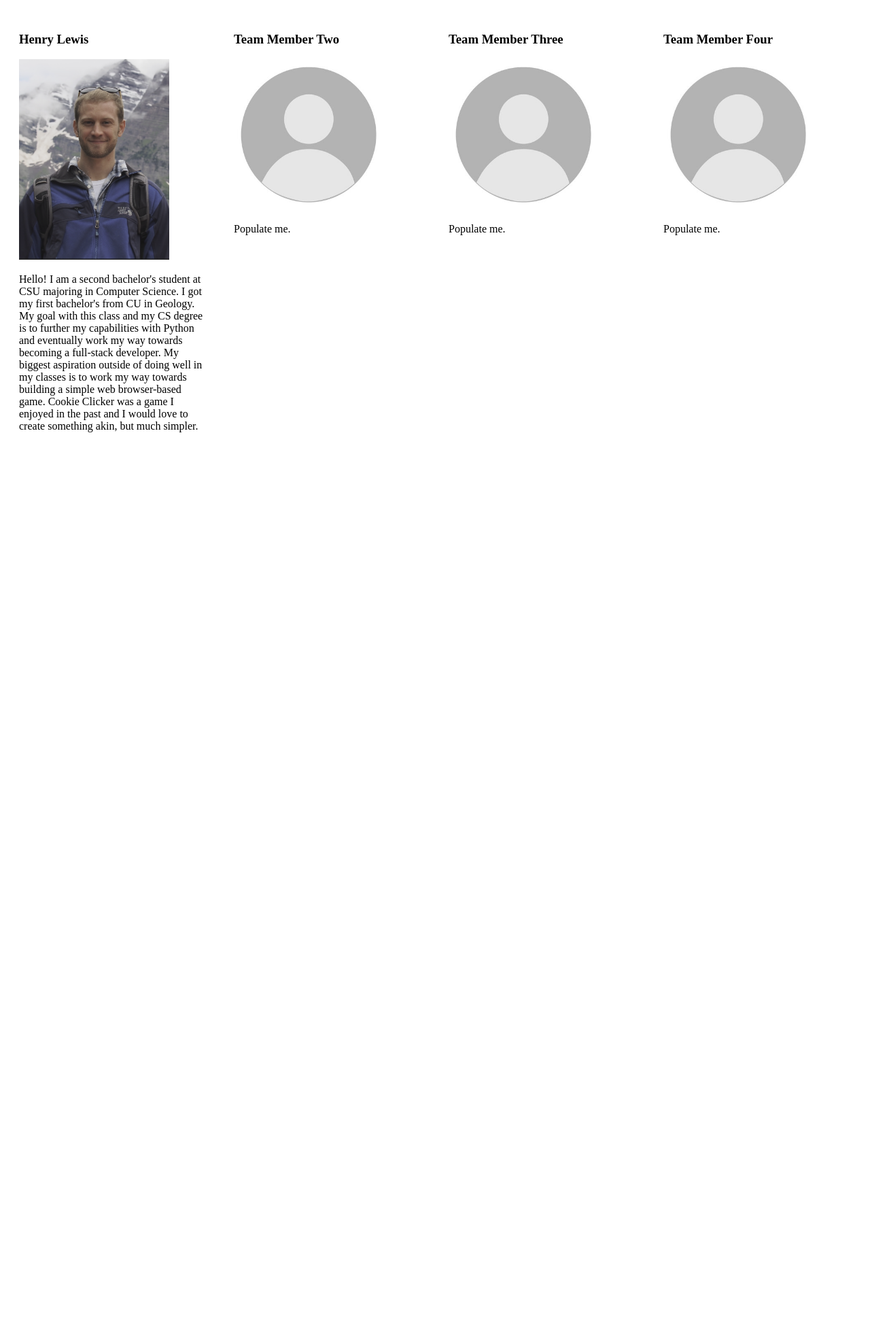
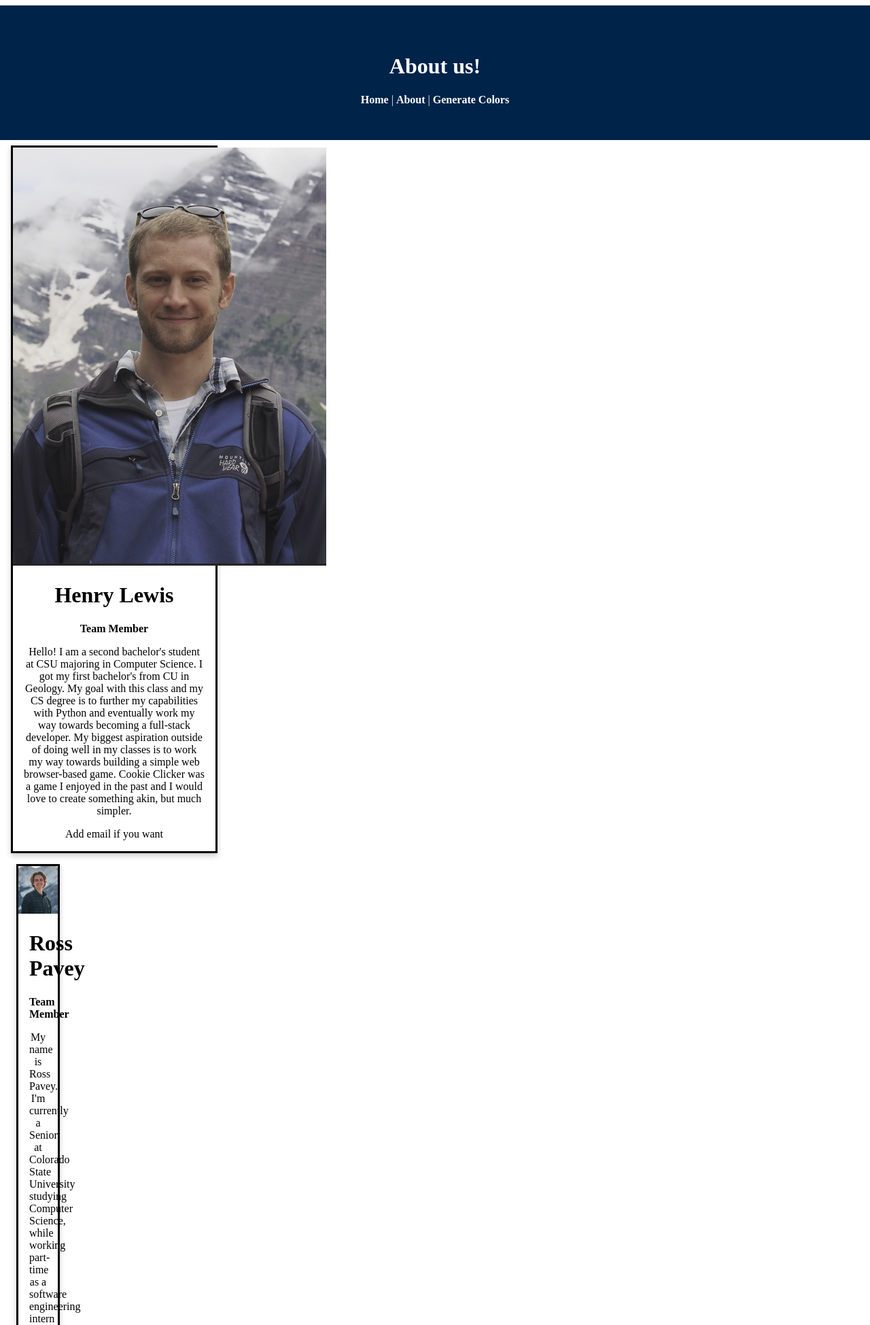
Before and after one commit to Lewi0027/t9, a PHP site: page /about.php in a window 1280 px wide. Shown: the top 1949 px of the page at 68% size. Before the commit the page ends 636 px from the top, so only its background shows below. Run offline with PHP 8.4, Linux system fonts and the light colour scheme.

Commit message:
add Ross bio & style changes

```diff
--- a/t9/about.php
+++ b/t9/about.php
@@ -6,27 +6,52 @@
     <link rel="stylesheet" href="style.css">
     <title>t9 About Us</title>
 </head>
-<div class="container">
-    <div id="henryLewisBody" class="body">
-        <h3>Henry Lewis</h3>
-        <p><img id="henryLewisImg" src="content/hlewis_team_image.png" alt="HenryLewisPic"></p>
-        <p>Hello! I am a second bachelor's student at CSU majoring in Computer Science. I got my first bachelor's from CU in Geology. My goal with this class and my CS degree is to further my capabilities with Python and eventually work my way towards becoming a full-stack developer. My biggest aspiration outside of doing well in my classes is to work my way towards building a simple web browser-based game. Cookie Clicker was a game I enjoyed in the past and I would love to create something akin, but much simpler.</p>
+<body>
+    <div class="top-banner">
+    <h1>About us!</h1>
+    <?php include 'navbar.php' ?>
     </div>
-    <div id="teamMemberTwoBody" class="body">
-        <h3>Team Member Two</h3>
-        <p><img id="teamMemberTwoImg" src="content/default_img.jpg" alt="TeamMemberTwoPic"></p>
-        <p>Populate me.</p>
-    </div>
-    <div id="teamMemberThreeBody" class="body">
-        <h3>Team Member Three</h3>
-        <p><img id="teamMemberThreeImg" src="content/default_img.jpg" alt="TeamMemberThreePic"></p>
-        <p>Populate me.</p>
-    </div>
-    <div id="teamMemberFourBody" class="body">
-        <h3>Team Member Four</h3>
-        <p><img id="teamMemberFourImg" src="content/default_img.jpg" alt="TeamMemberFourPic"></p>
-        <p>Populate me.</p>
-    </div>
-</div>
-
+        <div class="row">
+            <div class="column">
+                <div class="card">
+                <img id="henryLewisImg" src="content/hlewis_team_image.png" alt="HenryLewisPic">
+                <div class="container">
+                    <h1>Henry Lewis</h1>
+                    <p class="title"><b>Team Member</b></p>
+                    <p>Hello! I am a second bachelor's student at CSU majoring in Computer Science. I got my first bachelor's from CU in Geology. My goal with this class and my CS degree is to further my capabilities with Python and eventually work my way towards becoming a full-stack developer. My biggest aspiration outside of doing well in my classes is to work my way towards building a simple web browser-based game. Cookie Clicker was a game I enjoyed in the past and I would love to create something akin, but much simpler.</p>
+                    <p>Add email if you want</p>
+                </div>
+            </div>
+            <div class="column">
+                <div class="card">
+                <img src="./content/RossPavey_Headshot.jpg" alt="Ross Pavey" style="width: 100%;">
+                <div class="container">
+                    <h1>Ross Pavey</h1>
+                    <p class="title"><b>Team Member</b></p>
+                    <p>My name is Ross Pavey. I'm currently a Senior at Colorado State University studying Computer Science, while working part-time as a software engineering intern at HP. I love spending time outdoors, making music, and playing video games!</p>
+                    <p>Ross.Pavey@colostate.edu</p>
+                </div>
+            </div>
+            <div class="column">
+                <div class="card">
+                <img src="./something" alt="Student Name" style="width: 100%;">
+                <div class="container">
+                    <h1>Student Name</h1>
+                    <p class="title"><b>Team Member</b></p>
+                    <p>Short bio</p>
+                    <p>email</p>
+                </div>
+            </div>
+            <div class="column">
+                <div class="card">
+                <img src="./something" alt="Student Name" style="width: 100%;">
+                <div class="container">
+                    <h1>Student Name</h1>
+                    <p class="title"><b>Team Member</b></p>
+                    <p>Short bio</p>
+                    <p>email</p>
+                </div>
+            </div>
+        </div>
+    </body>
 </html>
--- /dev/null
+++ b/t9/navbar.php
@@ -0,0 +1,5 @@
+<nav>
+    <a href="./index.php">Home</a> |
+    <a href="./about.php">About</a> |
+    <a href="./CCG.php">Generate Colors</a>
+</nav>
--- a/t9/style.css
+++ b/t9/style.css
@@ -1,17 +1,62 @@
 body {
-    text-align: left;
+    text-align: center;
+    margin-left: auto;
+    margin-right: auto;
+    border: 1px 1px 1px 1px black;
+    background-color: white;
 }
 
-img {
-    max-width: 80%;
+#wrapper {
+    background-color: #0A1828;
+    color: white;
+}
+
+a {
+    text-decoration: none;
+    color: white;
+    font-weight: bold;
+}
+
+a:hover {
+    background-color: #957C3D;
+}
+
+a:visited {
+    color: #957C3D;
+}
+
+header {
+    background-color: #178582;
+    color:white;
+}
+
+.top-banner {
+    padding: 50px;
+    text-align: center;
+    background-color: #002349;
+    color: white;
+}
+
+.column {
+    float: left;
+    width: 25%;
+    margin-bottom: 16px;
+    padding: 0 8px;
+}
+
+.card {
+box-shadow: 0 4px 8px 0 rgba(0, 0, 0, 0.2);
+margin: 8px;
+background-color: white;
+border: 3px solid black;
 }
 
 .container {
-    display: flex;
+padding: 0 16px;
 }
 
-.body {
-    flex: 1;
-    margin: 10px;
-    padding: 10px;
+.container::after, .row::after {
+content: "";
+clear: both;
+display: table;
 }
```
Also changed, not shown: t9/CCG.php (+6 -2 lines), t9/OldStuff/oldabout.php (added, +32 -0 lines), t9/OldStuff/oldstyle.css (added, +17 -0 lines), t9/index.php (+6 -2 lines), t9/content/RossPavey_Headshot.jpg (added).
